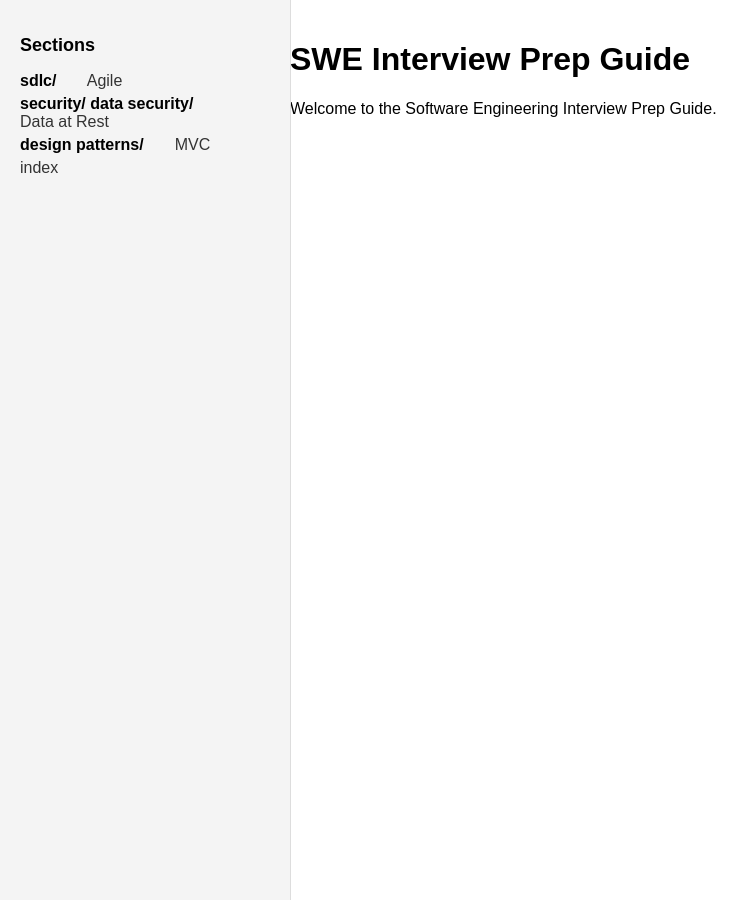
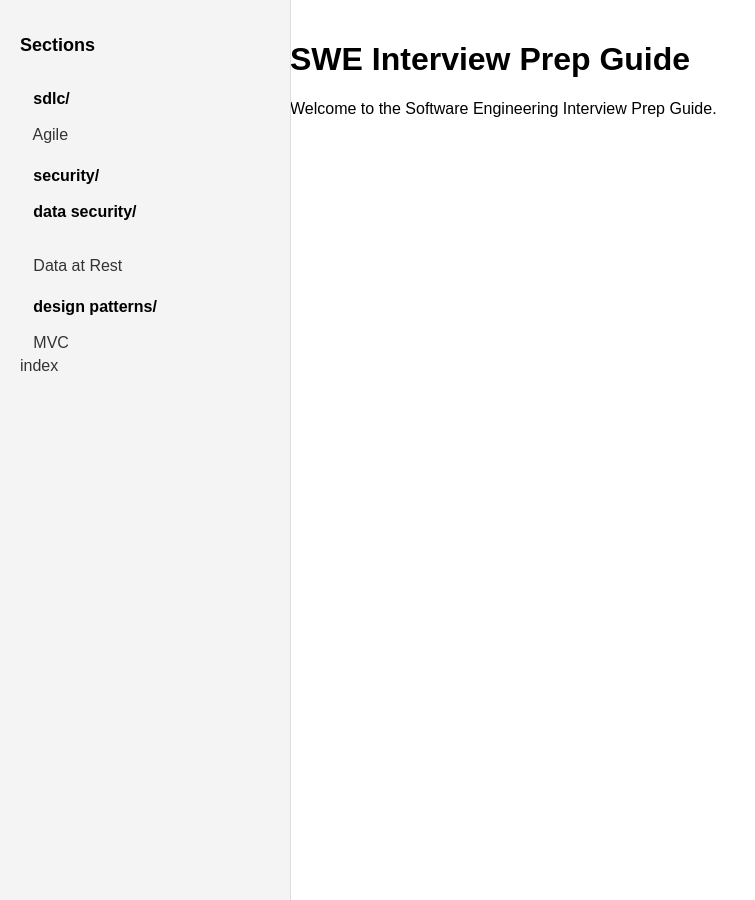
Before and after one commit to Mysteryy/Mysteryy.github.io, a Jekyll site: the page built from index.md, in a window 1280 px wide. Shown: the whole page, without its empty margins (0-755 px from the left). Built offline with Jekyll 4.4.1, drawn with Linux system fonts in a browser that asks for light colours.

Commit message:
Updating

```diff
--- a/_layouts/default.html
+++ b/_layouts/default.html
@@ -26,7 +26,7 @@
         #content {
             margin-left: 270px;
             padding: 20px;
-            width: calc(100% - 270px);
+            width: calc(100% - 290px);
         }
 
         h2 {
@@ -85,14 +85,14 @@
 
                                 {% capture indentation %}
                                   {% for i in (1..forloop.index) %}
-                                    &nbsp;&nbsp;  <!-- Adds two spaces for each level -->
+                                    <br>&nbsp;&nbsp;  <!-- Adds two spaces for each level -->
                                   {% endfor %}
                                 {% endcapture %}
 
                                 {% if forloop.last %}
-                                    <a href="{{ section.url }}">{{ indentation }}{{ formatted_name | replace: ".md", "" }}</a>
+                                    {{ indentation }}<a href="{{ section.url }}">{{ formatted_name | replace: ".md", "" }}</a>
                                 {% else %}
-                                    <strong>{{ formatted_name }}/</strong>
+                                    {{ indentation }}<strong>{{ formatted_name }}/</strong>
                                 {% endif %}
                             {% endfor %}
                         </li>
```
